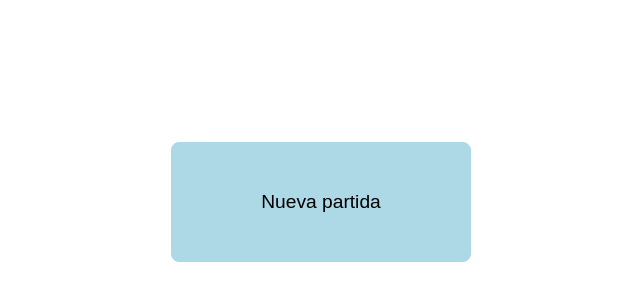
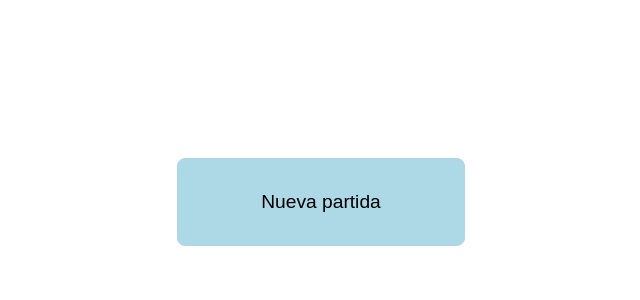
Before and after one commit to Soleguia/angular-isla-calavera, an Angular app: page / in a window 1280 px wide. Shown: the part 198-498 px from the top of the page, without its empty margins (319-959 px from the left). Built offline with nearby package versions, Linux system fonts and the light colour scheme.

Commit message:
Button styles

```diff
--- a/src/app/add-players/add-players.component.html
+++ b/src/app/add-players/add-players.component.html
@@ -1,5 +1,7 @@
 <div class="ic-add-player">
     <label class="add-player__label" for="name">Añadir jugador/a</label>
     <input class="add-player__input" type="text" [(ngModel)]='newName'>
-    <button class="add-player__button" (click)="addPlayer(newName)">Añadir</button>
+    <button class="add-player__button" (click)="addPlayer(newName)">
+      <span>Añadir</span>
+    </button>
 </div>
--- a/src/app/app.component.html
+++ b/src/app/app.component.html
@@ -3,7 +3,7 @@
 
     <div class="init-ic__button">
       <button id="showpage--game" class="ic_button" (click)="initIC('game')">
-        Nueva partida
+        <span>Nueva partida</span>
       </button>
     </div>
   </section>
--- a/src/app/game/game.component.html
+++ b/src/app/game/game.component.html
@@ -4,5 +4,7 @@
   <app-game-board [gameOn]="gameOn"></app-game-board>
 
   <div class="ic-button-start">
-    <button *ngIf="!gameOn && playersData.length > 1" (click)="setGameOn(true)" class="ic_button">Empezar partida</button>
+    <button *ngIf="!gameOn && playersData.length > 1" (click)="setGameOn(true)" class="ic_button">
+      <span>Empezar partida</span>
+    </button>
   </div>
--- a/src/styles.scss
+++ b/src/styles.scss
@@ -10,10 +10,25 @@
   display: block;
   width: 300px;
   height: 120px;
+  background-color: transparent;
+  border: 0;
+  & > span {
+    display: block;
     padding: 2rem;
     font-size: 1.2rem;
     white-space: nowrap;
     background-color: lightblue;
     border: 1px solid lightblue;
     border-radius: .5rem;
+
+    &.info {
+      background-color: lightskyblue;
     }
+    &.warning {
+      background-color: lightsalmon;
+    }
+    &.danger {
+      background-color: lightcoral;
+    }
+  }
+}
```
Lines whose indentation alone changed are shown as unchanged.
